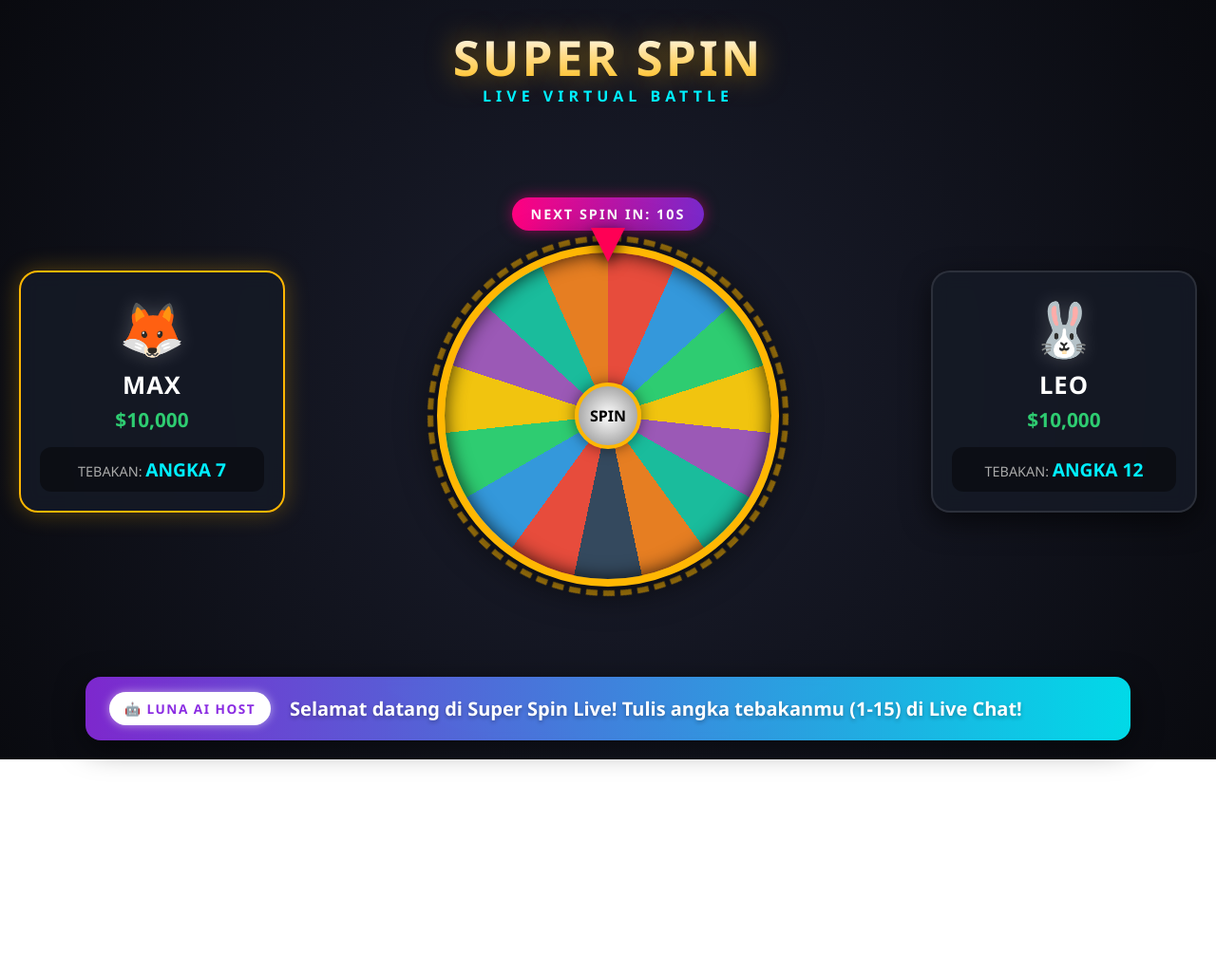
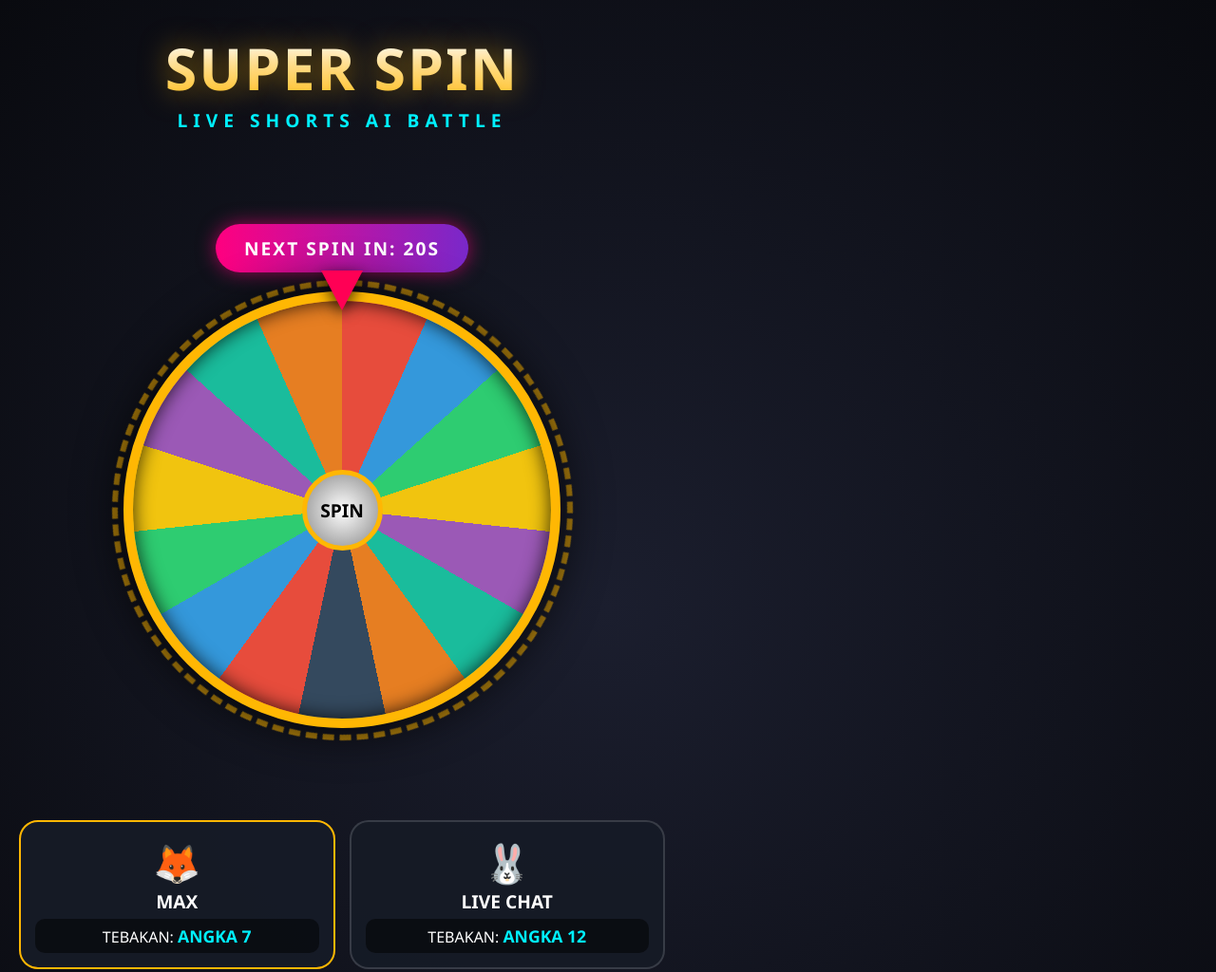
Before and after one commit to Gojozz/cloud-stream-test-game, a website: page index.html in a window 1280 px wide. Shown: the top 1024 px of the page at 95% size. Before the commit the page ends 800 px from the top, so only its background shows below. Drawn offline with nearby package versions, Linux system fonts and the light colour scheme; no server answers.

Commit message:
Update game with working Gemini AI host and Web Audio API fallback

```diff
--- a/index.html
+++ b/index.html
@@ -3,37 +3,38 @@
 <head>
     <meta charset="UTF-8">
     <meta name="viewport" content="width=device-width, initial-scale=1.0">
-    <title>Super Spin Live</title>
+    <title>Super Spin Live Shorts</title>
     <style>
         :root {
             --bg-color: #0d0f17;
-            --card-bg: rgba(22, 27, 38, 0.85);
+            --card-bg: rgba(22, 27, 38, 0.95);
             --accent-gold: #ffb703;
             --accent-purple: #8a2be2;
             --accent-cyan: #00f0ff;
             --text-color: #ffffff;
         }
 
-        * { box-sizing: border-box; margin: 0; padding: 0; font-family: 'Montserrat', 'Segoe UI', Roboto, sans-serif; }
+        * { box-sizing: border-box; margin: 0; padding: 0; font-family: 'Segoe UI', Roboto, sans-serif; }
 
         body {
             background: radial-gradient(circle at center, #1b1e2e 0%, #090a0f 100%);
             color: var(--text-color);
-            height: 100vh;
+            width: 720px;
+            height: 1280px;
             display: flex;
             flex-direction: column;
             justify-content: space-between;
             align-items: center;
             overflow: hidden;
-            padding: 20px;
+            padding: 30px 20px;
         }
 
         /* HEADER */
-        .header { text-align: center; margin-top: 5px; }
+        .header { text-align: center; }
         .title {
-            font-size: 3.2rem;
+            font-size: 3.8rem;
             font-weight: 900;
-            letter-spacing: 3px;
+            letter-spacing: 2px;
             background: linear-gradient(180deg, #fff 20%, var(--accent-gold) 100%);
             -webkit-background-clip: text;
             -webkit-text-fill-color: transparent;
@@ -42,53 +43,12 @@
         .subtitle {
             color: var(--accent-cyan);
             font-weight: 700;
-            font-size: 1rem;
+            font-size: 1.2rem;
             text-transform: uppercase;
-            letter-spacing: 5px;
-            margin-top: -5px;
+            letter-spacing: 6px;
         }
 
-        /* MAIN CONTAINER */
-        .main-container {
-            display: flex;
-            width: 100%;
-            max-width: 1240px;
-            justify-content: space-between;
-            align-items: center;
-            flex: 1;
-            margin: 10px 0;
-        }
-
-        /* PLAYER CARDS */
-        .player-card {
-            background: var(--card-bg);
-            border: 2px solid rgba(255, 255, 255, 0.1);
-            border-radius: 20px;
-            padding: 20px;
-            width: 280px;
-            text-align: center;
-            box-shadow: 0 10px 30px rgba(0,0,0,0.6);
-            backdrop-filter: blur(10px);
-            transition: all 0.3s ease;
-        }
-        .player-card.active {
-            border-color: var(--accent-gold);
-            box-shadow: 0 0 25px rgba(255, 183, 3, 0.3);
-        }
-        .avatar { font-size: 3.5rem; margin-bottom: 5px; filter: drop-shadow(0 0 10px rgba(255,255,255,0.2)); }
-        .player-name { font-size: 1.6rem; font-weight: 800; letter-spacing: 1px; }
-        .balance { color: #2ecc71; font-size: 1.3rem; font-weight: 700; margin: 5px 0 15px 0; }
-
-        .bet-box {
-            background: rgba(0, 0, 0, 0.4);
-            border-radius: 12px;
-            padding: 10px;
-            font-size: 0.9rem;
-            color: #aaa;
-        }
-        .bet-number { color: var(--accent-cyan); font-weight: 800; font-size: 1.2rem; }
-
-        /* WHEEL CONTAINER */
+        /* WHEEL SECTION */
         .wheel-section {
             display: flex;
             flex-direction: column;
@@ -98,20 +58,20 @@
 
         .jackpot-banner {
             background: linear-gradient(90deg, #ff007f, #7928ca);
-            padding: 8px 20px;
+            padding: 12px 30px;
             border-radius: 30px;
             font-weight: 800;
-            font-size: 0.9rem;
+            font-size: 1.2rem;
             letter-spacing: 2px;
-            margin-bottom: 15px;
-            box-shadow: 0 0 15px rgba(255, 0, 127, 0.5);
+            margin-bottom: 20px;
+            box-shadow: 0 0 20px rgba(255, 0, 127, 0.6);
             text-transform: uppercase;
         }
 
         .wheel-container {
             position: relative;
-            width: 360px;
-            height: 360px;
+            width: 460px;
+            height: 460px;
             display: flex;
             justify-content: center;
             align-items: center;
@@ -119,122 +79,126 @@
 
         .wheel-outer-ring {
             position: absolute;
-            width: 380px;
-            height: 380px;
+            width: 485px;
+            height: 485px;
             border-radius: 50%;
             border: 6px dashed var(--accent-gold);
             animation: rotateRing 40s linear infinite;
             opacity: 0.7;
         }
 
-        @keyframes rotateRing {
-            100% { transform: rotate(360deg); }
-        }
+        @keyframes rotateRing { 100% { transform: rotate(360deg); } }
 
         .wheel {
             width: 100%;
             height: 100%;
             border-radius: 50%;
-            border: 8px solid var(--accent-gold);
+            border: 10px solid var(--accent-gold);
             position: relative;
             transition: transform 4s cubic-bezier(0.15, 0.99, 0.35, 1);
-            box-shadow: 0 0 40px rgba(0,0,0,0.8), inset 0 0 20px rgba(0,0,0,0.8);
+            box-shadow: 0 0 50px rgba(0,0,0,0.9), inset 0 0 20px rgba(0,0,0,0.8);
             background: conic-gradient(
                 #e74c3c 0deg 24deg, #3498db 24deg 48deg, #2ecc71 48deg 72deg, #f1c40f 72deg 96deg,
                 #9b59b6 96deg 120deg, #1abc9c 120deg 144deg, #e67e22 144deg 168deg, #34495e 168deg 192deg,
                 #e74c3c 192deg 216deg, #3498db 216deg 240deg, #2ecc71 240deg 264deg, #f1c40f 264deg 288deg,
-                #9b59b6 288deg 312deg, #1abc9c 312deg 336deg, #e67e22 336deg 360deg
+                #9b59b6 288deg 312deg, #1abc9c 288deg 336deg, #e67e22 336deg 360deg
             );
         }
 
         .wheel-center {
             position: absolute;
-            width: 70px;
-            height: 70px;
+            width: 85px;
+            height: 85px;
             background: radial-gradient(circle, #fff, #888);
             border-radius: 50%;
-            border: 4px solid var(--accent-gold);
+            border: 5px solid var(--accent-gold);
             z-index: 5;
             display: flex;
             align-items: center;
             justify-content: center;
             font-weight: 900;
+            font-size: 1.2rem;
             color: #000;
-            box-shadow: 0 0 15px rgba(0,0,0,0.5);
         }
 
         .pointer {
             position: absolute;
-            top: -18px;
+            top: -22px;
             width: 0;
             height: 0;
-            border-left: 18px solid transparent;
-            border-right: 18px solid transparent;
-            border-top: 36px solid #ff0055;
+            border-left: 22px solid transparent;
+            border-right: 22px solid transparent;
+            border-top: 42px solid #ff0055;
             z-index: 10;
             filter: drop-shadow(0 5px 8px rgba(0,0,0,0.7));
         }
 
-        /* AI HOST SPEECH BANNER */
+        /* PLAYERS & CHAT HUD */
+        .players-container {
+            display: flex;
+            width: 100%;
+            gap: 15px;
+        }
+
+        .player-card {
+            background: var(--card-bg);
+            border: 2px solid rgba(255, 255, 255, 0.15);
+            border-radius: 20px;
+            padding: 15px;
+            flex: 1;
+            text-align: center;
+        }
+        .player-card.active { border-color: var(--accent-gold); }
+        .avatar { font-size: 2.5rem; }
+        .player-name { font-size: 1.2rem; font-weight: 800; }
+        .bet-box { background: rgba(0,0,0,0.5); border-radius: 10px; padding: 6px; margin-top: 5px; }
+        .bet-number { color: var(--accent-cyan); font-weight: 800; font-size: 1.1rem; }
+
+        /* AI HOST BANNER */
         .ai-host-banner {
             width: 100%;
-            max-width: 1100px;
-            background: linear-gradient(90deg, rgba(138,43,226,0.9), rgba(0,240,255,0.9));
-            border-radius: 16px;
-            padding: 16px 25px;
+            background: linear-gradient(90deg, rgba(138,43,226,0.95), rgba(0,240,255,0.95));
+            border-radius: 18px;
+            padding: 20px;
             display: flex;
-            align-items: center;
-            gap: 20px;
-            box-shadow: 0 8px 30px rgba(0,0,0,0.5);
-            backdrop-filter: blur(5px);
+            flex-direction: column;
+            gap: 8px;
+            box-shadow: 0 8px 30px rgba(0,0,0,0.6);
         }
 
         .ai-badge {
             background: #fff;
             color: var(--accent-purple);
             font-weight: 900;
-            padding: 8px 16px;
-            border-radius: 30px;
+            padding: 6px 14px;
+            border-radius: 20px;
             font-size: 0.85rem;
             letter-spacing: 1.5px;
-            text-transform: uppercase;
-            white-space: nowrap;
-            box-shadow: 0 0 10px rgba(255,255,255,0.5);
+            width: fit-content;
         }
 
         .ai-speech {
-            font-size: 1.25rem;
+            font-size: 1.3rem;
             font-weight: 700;
             color: #fff;
-            line-height: 1.4;
-            text-shadow: 0 2px 4px rgba(0,0,0,0.3);
+            line-height: 1.3;
         }
     </style>
 </head>
 <body>
 
-    <!-- ELEMENT AUDIO -->
+    <!-- AUDIO FILES -->
     <audio id="audioBgm" src="assets/bgm.mp3" loop autoplay volume="0.3"></audio>
     <audio id="audioSpin" src="assets/spin.wav"></audio>
     <audio id="audioWin" src="assets/win.mp3"></audio>
 
     <div class="header">
         <div class="title">SUPER SPIN</div>
-        <div class="subtitle">Live Virtual Battle</div>
+        <div class="subtitle">Live Shorts AI Battle</div>
     </div>
 
-    <div class="main-container">
-        <!-- Player 1 -->
-        <div class="player-card active">
-            <div class="avatar">🦊</div>
-            <div class="player-name">MAX</div>
-            <div class="balance">$10,000</div>
-            <div class="bet-box">TEBAKAN: <span class="bet-number" id="p1Bet">ANGKA 7</span></div>
-        </div>
-
-        <!-- Wheel Section -->
     <div class="wheel-section">
-            <div class="jackpot-banner" id="timerStatus">NEXT SPIN IN: 15S</div>
+        <div class="jackpot-banner" id="timerStatus">NEXT SPIN IN: 20S</div>
         <div class="wheel-container">
             <div class="pointer"></div>
             <div class="wheel-outer-ring"></div>
@@ -243,19 +207,22 @@
         </div>
     </div>
 
-        <!-- Player 2 -->
+    <div class="players-container">
+        <div class="player-card active">
+            <div class="avatar">🦊</div>
+            <div class="player-name" id="p1Name">MAX</div>
+            <div class="bet-box">TEBAKAN: <span class="bet-number" id="p1Bet">ANGKA 7</span></div>
+        </div>
         <div class="player-card">
             <div class="avatar">🐰</div>
-            <div class="player-name">LEO</div>
-            <div class="balance">$10,000</div>
+            <div class="player-name" id="p2Name">LIVE CHAT</div>
             <div class="bet-box">TEBAKAN: <span class="bet-number" id="p2Bet">ANGKA 12</span></div>
         </div>
     </div>
 
-    <!-- AI Host Banner -->
     <div class="ai-host-banner">
         <div class="ai-badge">🤖 LUNA AI HOST</div>
-        <div class="ai-speech" id="aiSpeech">Selamat datang di Super Spin Live! Tulis angka tebakanmu (1-15) di Live Chat!</div>
+        <div class="ai-speech" id="aiSpeech">Selamat datang di Live Shorts Super Spin! Ketik angka (1-15) di chat untuk tebak!</div>
     </div>
 
     <script src="https://cdn.socket.io/4.7.5/socket.io.min.js"></script>
@@ -263,43 +230,60 @@
         const wheel = document.getElementById('wheel');
         const aiSpeech = document.getElementById('aiSpeech');
         const timerStatus = document.getElementById('timerStatus');
+        const p1Name = document.getElementById('p1Name');
         const p1Bet = document.getElementById('p1Bet');
+        const p2Name = document.getElementById('p2Name');
         const p2Bet = document.getElementById('p2Bet');
 
-        // Audio Objects
         const audioBgm = document.getElementById('audioBgm');
         const audioSpin = document.getElementById('audioSpin');
         const audioWin = document.getElementById('audioWin');
 
-        // Autoplay background music
-        document.addEventListener('click', () => { audioBgm.play().catch(()=>{}); }, { once: true });
-        window.addEventListener('DOMContentLoaded', () => { audioBgm.play().catch(()=>{}); });
+        // WEB AUDIO SYNTHESIZER (Penyelamat jika file .mp3 / .wav tidak ada)
+        const audioCtx = new (window.AudioContext || window.webkitAudioContext)();
+
+        function playTone(freq, duration, type='sine') {
+            try {
+                const osc = audioCtx.createOscillator();
+                const gain = audioCtx.createGain();
+                osc.type = type;
+                osc.frequency.setValueAtTime(freq, audioCtx.currentTime);
+                gain.gain.setValueAtTime(0.2, audioCtx.currentTime);
+                gain.gain.exponentialRampToValueAtTime(0.01, audioCtx.currentTime + duration);
+                osc.connect(gain);
+                gain.connect(audioCtx.destination);
+                osc.start();
+                osc.stop(audioCtx.currentTime + duration);
+            } catch(e) {}
+        }
+
+        function playSpinAudio() {
+            audioSpin.currentTime = 0;
+            audioSpin.play().catch(() => {
+                // Fallback synth sound jika file audio tidak ada
+                for(let i=0; i<8; i++) {
+                    setTimeout(() => playTone(300 + (i*50), 0.1, 'square'), i * 150);
+                }
+            });
+        }
+
+        function playWinAudio() {
+            audioWin.currentTime = 0;
+            audioWin.play().catch(() => {
+                // Fallback synth win sound
+                playTone(523.25, 0.2, 'triangle'); // C5
+                setTimeout(() => playTone(659.25, 0.2, 'triangle'), 150); // E5
+                setTimeout(() => playTone(783.99, 0.4, 'triangle'), 300); // G5
+            });
+        }
+
+        // Auto unlock Audio Context
+        document.addEventListener('click', () => { audioCtx.resume(); audioBgm.play().catch(()=>{}); }, { once: true });
 
         let currentRotation = 0;
 
-        // Socket Connection
-        let socket;
-        try {
-            socket = io('http://127.0.0.1:3000');
-
-            socket.on('aiResponse', (data) => {
-                if (data.speechText) {
-                    aiSpeech.innerText = data.speechText;
-                }
-                if (data.targetNumber) {
-                    spinWheelTo(data.targetNumber);
-                }
-            });
-        } catch(e) {
-            console.log("Socket offline, running standalone mode.");
-        }
-
         function spinWheelTo(number) {
-            // Mainkan Suara Putar Roda
-            try {
-                audioSpin.currentTime = 0;
-                audioSpin.play().catch(() => {});
-            } catch(e) {}
+            playSpinAudio();
 
             const degreesPerSegment = 360 / 15;
             const targetDegree = (number - 1) * degreesPerSegment;
@@ -309,31 +293,25 @@
             timerStatus.innerText = `MEMUTAR KE ANGKA ${number}...`;
 
             setTimeout(() => {
-                timerStatus.innerText = `WINNER NUMBER: ${number}!`;
-
-                // Mainkan Suara Kemenangan / Hasil
-                try {
-                    audioWin.currentTime = 0;
-                    audioWin.play().catch(() => {});
-                } catch(e) {}
-
+                timerStatus.innerText = `ANGKA MENANG: ${number}!`;
+                playWinAudio();
             }, 4000);
         }
 
-        // Loop Timed Spin
-        let countdown = 15;
-        setInterval(() => {
-            countdown--;
-            if (countdown <= 0) {
-                countdown = 15;
-                const randomNum = Math.floor(Math.random() * 15) + 1;
-                p1Bet.innerText = "ANGKA " + (Math.floor(Math.random() * 15) + 1);
-                p2Bet.innerText = "ANGKA " + (Math.floor(Math.random() * 15) + 1);
-                spinWheelTo(randomNum);
-            } else if (countdown > 4) {
-                timerStatus.innerText = `NEXT SPIN IN: ${countdown}S`;
+        // Socket.io Listener ke Server AI
+        let socket;
+        try {
+            socket = io('http://127.0.0.1:3000');
+
+            socket.on('aiResponse', (data) => {
+                if (data.speechText) aiSpeech.innerText = data.speechText;
+                if (data.playerName) p2Name.innerText = data.playerName;
+                if (data.guessNumber) p2Bet.innerText = "ANGKA " + data.guessNumber;
+                if (data.targetNumber) spinWheelTo(data.targetNumber);
+            });
+        } catch(e) {
+            console.log("Offline mode");
         }
-        }, 1000);
     </script>
 </body>
 </html>
```
Also changed, not shown: server.js (+39 -56 lines). Lines whose indentation alone changed are shown as unchanged.
